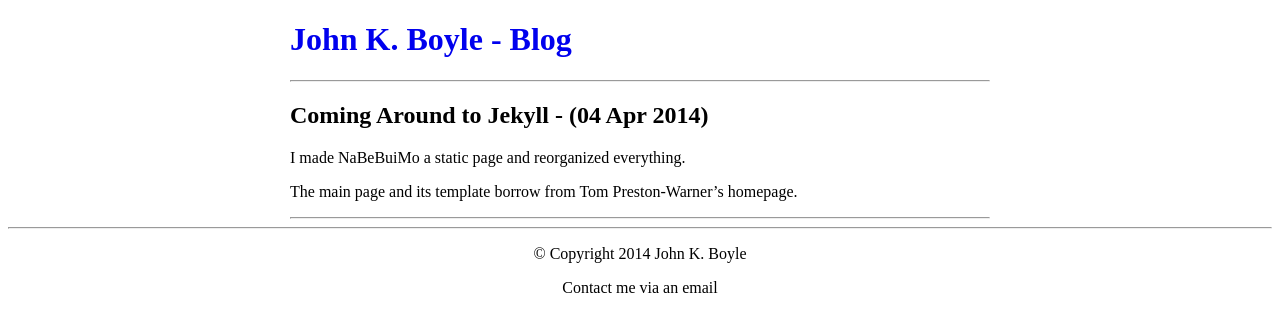
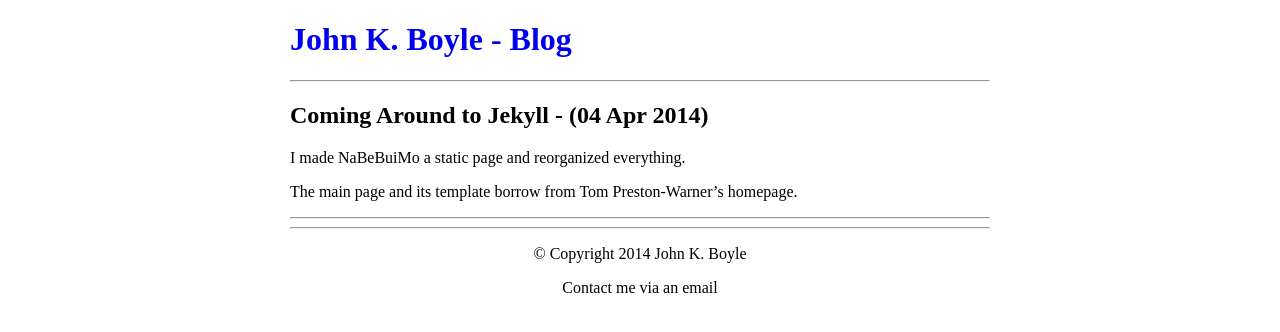
Before and after one commit to kebno/kebno.github.io, a Jekyll site: the page built from _posts/2014-04-04-full-circle-jekyll.md, in a window 1280 px wide. Shown: the top 332 px of the page. Built offline with Jekyll 4.4.1, drawn with Linux system fonts in a browser that asks for light colours.

Commit message:
Update default.html

```diff
--- a/_layouts/default.html
+++ b/_layouts/default.html
@@ -17,8 +17,9 @@ a, a:visited, a:hover { text-decoration: none; }
 <body>
 <div class="container">
 	{{ content }}
+<hr>
 </div>
-<hr>
+
 <div class="footer">
 	<p>&copy; Copyright 2014 John K. Boyle</p>
 	<p>Contact me via an email</p>
```
